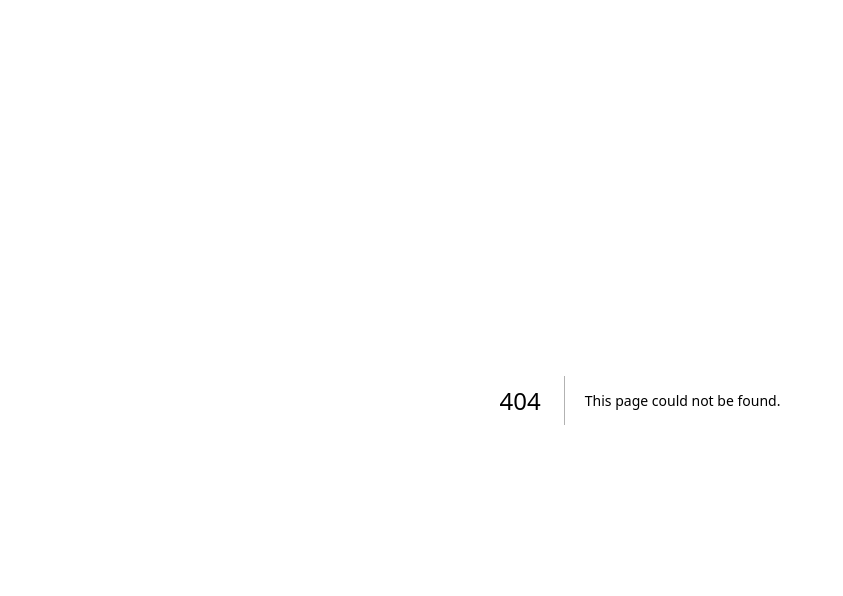
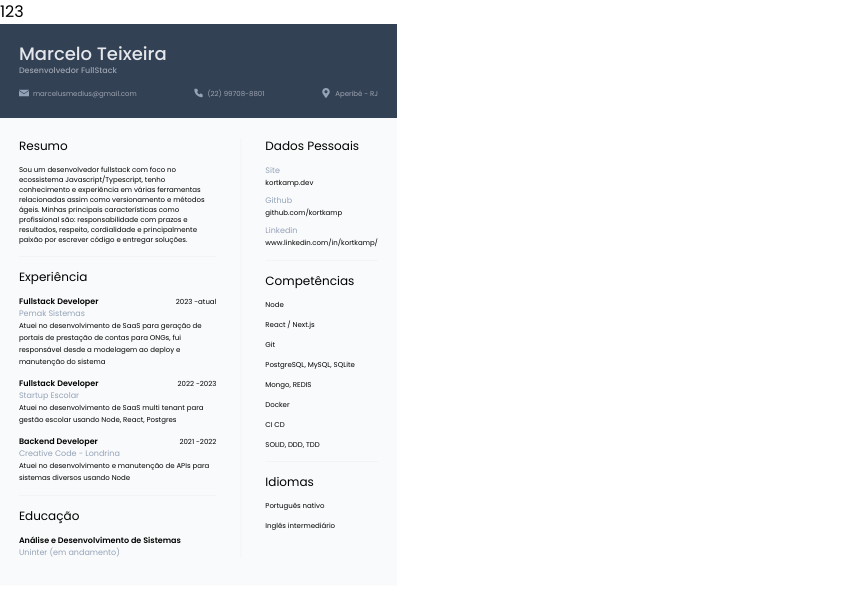
Before and after one commit to kortkamp/curriculum-online, a Next.js app: page /edit in a window 1280 px wide. Before the commit this address had no page. Shown: the top 596 px of the page, without its empty margins (0-843 px from the left). Built offline with nearby package versions, Linux system fonts and the light colour scheme.

Commit message:
feat: split curriculum to a component

```diff
--- /dev/null
+++ b/src/app/edit/page.tsx
@@ -0,0 +1,13 @@
+import Curriculum from '@/components/Curriculum';
+import { curriculum } from '../page';
+
+export default function Home() {
+  return (
+    <div className="">
+      <div>123</div>
+      <div className="scale-50 origin-top-left">
+        <Curriculum data={curriculum} />
+      </div>
+    </div>
+  );
+}
--- a/src/app/globals.css
+++ b/src/app/globals.css
@@ -4,5 +4,4 @@
 
 html,
 body {
-  background: rgb(259, 259, 259);
 }
--- a/src/app/page.tsx
+++ b/src/app/page.tsx
@@ -1,12 +1,21 @@
-import Divider from '@/components/Divider';
-import { ExperienceData, ExperienceItem } from '@/components/ExperienceItem';
-import Header from '@/components/Header';
-import Personal from '@/components/Personal';
-import SafeArea from '@/components/SafeArea';
-import Section from '@/components/Section';
-import Text from '@/components/Text';
+import Curriculum from '@/components/Curriculum';
 
-const experienceData: ExperienceData[] = [
+export const curriculum = {
+  headerData: {
+    name: 'Marcelo Teixeira',
+    title: 'Desenvolvedor FullStack',
+    contactData: {
+      mail: 'marcelusmedius@gmail.com',
+      phone: '(22) 99708-8801',
+      location: 'Aperibé - RJ',
+      locationLink: 'https://goo.gl/maps/2sELRQKVCeHoHok57',
+    },
+  },
+  resume: `Sou um desenvolvedor fullstack com foco no ecossistema Javascript/Typescript,
+          tenho conhecimento e experiência em várias ferramentas relacionadas assim como versionamento e métodos ágeis.
+          Minhas principais características como profissional são: responsabilidade com prazos e resultados,
+          respeito, cordialidade e principalmente paixão por escrever código e entregar soluções.`,
+  experienceData: [
     {
       company: 'Pemak Sistemas',
       position: 'Fullstack Developer',
@@ -28,9 +37,26 @@ const experienceData: ExperienceData[] = [
       startDate: '2021',
       endDate: '2022',
     },
-];
-
-const skills = [
+  ],
+  education: [{
+    course: 'Análise e Desenvolvimento de Sistemas',
+    institution: 'Uninter (em andamento)',
+  }],
+  personal: [
+    {
+      type: 'Site',
+      url: 'https://kortkamp.dev',
+    },
+    {
+      type: 'Github',
+      url: 'https://github.com/kortkamp',
+    },
+    {
+      type: 'Linkedin',
+      url: 'https://www.linkedin.com/in/kortkamp/',
+    },
+  ],
+  skills: [
     'Node',
     'React / Next.js',
     'Git',
@@ -39,66 +65,17 @@ const skills = [
     'Docker',
     'CI CD',
     'SOLID, DDD, TDD',
-];
-
-const languages = [
+  ],
+  languages: [
     'Português nativo',
     'Inglês intermediário',
-];
-
-const resume = `Sou um desenvolvedor fullstack com foco no ecossistema Javascript/Typescript,
-tenho conhecimento e experiência em várias ferramentas relacionadas assim como versionamento e métodos ágeis.
-Minhas principais características como profissional são: responsabilidade com prazos e resultados,
- respeito, cordialidade e principalmente paixão por escrever código e entregar soluções.`;
+  ],
+};
 
 export default function Home() {
   return (
-    <div className="">
-      <Header />
-      <main className="mt-10">
-        <SafeArea className="flex gap-2">
-          <article className="w-4/5">
-            <Section title="Resumo" className="flex gap-10">
-              <Text>{resume}</Text>
-            </Section>
-            <Divider />
-            <Section title="Experiência" className="flex gap-10">
-              {
-                experienceData.map((item) => (
-                  <ExperienceItem key={item.company + item.position} experienceData={item} />
-                ))
-              }
-            </Section>
-            <Divider />
-
-            <Section title="Educação">
-              <div className="flex flex-col">
-                <Text variant="subtitle">Análise e Desenvolvimento de Sistemas</Text>
-                <Text variant="light">Uninter (em andamento)</Text>
-              </div>
-            </Section>
-          </article>
-          <Divider variant="vertical" />
-          <aside className="">
-            <Section title="Dados Pessoais" variant="aside">
-              <Personal />
-            </Section>
-            <Divider />
-            <Section title="Competências" variant="aside">
-              {skills.map((skill) => (
-                <Text key={skill}>{skill}</Text>
-              ))}
-            </Section>
-            <Divider />
-            <Section title="Idiomas" variant="aside">
-              {languages.map((language) => (
-                <Text key={language}>{language}</Text>
-              ))}
-            </Section>
-          </aside>
-        </SafeArea>
-      </main>
-
+    <div className="flex justify-center">
+      <Curriculum data={curriculum} />
     </div>
   );
 }
--- a/src/components/Contact.tsx
+++ b/src/components/Contact.tsx
@@ -45,22 +45,33 @@ function LocationIcon() {
   );
 }
 
-function Contact() {
+export interface ContactData {
+  mail:string
+  phone: string
+  location: string
+  locationLink?: string
+}
+
+interface Props {
+  data: ContactData
+}
+
+function Contact({ data }:Props) {
   return (
     <ul className="flex justify-between text-sm text-gray-400">
       <ContactItem>
         <MailIcon />
         <span>
-          <Link className="flex gap-2" href="mailto:marcelusmedius@gmail.com">
-            marcelusmedius@gmail.com
+          <Link className="flex gap-2" href={`mailto:${data.mail}`}>
+            {data.mail}
           </Link>
         </span>
       </ContactItem>
       <ContactItem>
         <PhoneIcon />
         <span>
-          <Link className="flex gap-2" href="tel:(22) 99708-8801">
-            (22) 99708-8801
+          <Link className="flex gap-2" href={`tel:${data.phone}`}>
+            {data.phone}
           </Link>
 
         </span>
@@ -68,8 +79,8 @@ function Contact() {
       <ContactItem>
         <LocationIcon />
         <span>
-          <Link className="flex gap-2" href="https://goo.gl/maps/2sELRQKVCeHoHok57">
-            Aperibé - RJ
+          <Link className="flex gap-2" href={data.locationLink || ''}>
+            {data.location}
           </Link>
         </span>
       </ContactItem>
--- /dev/null
+++ b/src/components/Curriculum.tsx
@@ -0,0 +1,82 @@
+import Divider from './Divider';
+import { ExperienceData, ExperienceItem } from './ExperienceItem';
+import Header, { HeaderData } from './Header';
+import Personal, { PersonalData } from './Personal';
+import SafeArea from './SafeArea';
+import Section from './Section';
+import Text from './Text';
+
+interface CurriculumData {
+  headerData: HeaderData
+  resume:string
+  experienceData: ExperienceData[]
+  education: {
+    course: string
+    institution: string,
+  }[]
+  personal: PersonalData[]
+  skills: string[]
+  languages: string[]
+}
+
+interface Props {
+  data: CurriculumData
+}
+
+function Curriculum({ data }: Props) {
+  const {
+    headerData, resume, experienceData, education, personal, skills, languages,
+  } = data;
+  return (
+    <div className="w-[210mm] h-[297mm] bg-gray-50">
+      <Header data={headerData} />
+      <main className="mt-10">
+        <SafeArea className="flex gap-2">
+          <article className="w-4/5">
+            <Section title="Resumo" className="flex gap-10">
+              <Text>{resume}</Text>
+            </Section>
+            <Divider />
+            <Section title="Experiência" className="flex gap-10">
+              {
+                experienceData.map((item) => (
+                  <ExperienceItem key={item.company + item.position} experienceData={item} />
+                ))
+              }
+            </Section>
+            <Divider />
+
+            <Section title="Educação">
+              {education.map((item) => (
+                <div key={item.course + item.institution} className="flex flex-col">
+                  <Text variant="subtitle">{item.course}</Text>
+                  <Text variant="light">{item.institution}</Text>
+                </div>
+              ))}
+            </Section>
+          </article>
+          <Divider variant="vertical" />
+          <aside className="">
+            <Section title="Dados Pessoais" variant="aside">
+              <Personal data={personal} />
+            </Section>
+            <Divider />
+            <Section title="Competências" variant="aside">
+              {skills.map((skill) => (
+                <Text key={skill}>{skill}</Text>
+              ))}
+            </Section>
+            <Divider />
+            <Section title="Idiomas" variant="aside">
+              {languages.map((language) => (
+                <Text key={language}>{language}</Text>
+              ))}
+            </Section>
+          </aside>
+        </SafeArea>
+      </main>
+    </div>
+  );
+}
+
+export default Curriculum;
--- a/src/components/Divider.tsx
+++ b/src/components/Divider.tsx
@@ -10,7 +10,7 @@ function Divider({ variant = 'horizontal', className }:Props) {
     <div className={
         clsx(
           'border-gray-100',
-          { 'border-t-2  my-10': variant === 'horizontal' },
+          { 'border-t-2  my-6': variant === 'horizontal' },
           { 'border-l-2  mx-10': variant === 'vertical' },
           className,
         )
--- a/src/components/Header.tsx
+++ b/src/components/Header.tsx
@@ -1,21 +1,31 @@
-import Contact from './Contact';
+import Contact, { ContactData } from './Contact';
 import SafeArea from './SafeArea';
 
-function Header() {
+export interface HeaderData {
+  name: string
+  title: string
+  contactData: ContactData
+}
+
+interface Props {
+  data:HeaderData
+}
+
+function Header({ data }:Props) {
   return (
     <header className="bg-slate-700 text-gray-200">
       <SafeArea className="py-10">
         <div className="text-4xl">
           <h1 className="font-medium">
-            Marcelo Teixeira
+            {data.name}
           </h1>
         </div>
         <div className="font-medium text-gray-400 mb-6">
           <h3>
-            Desenvolvedor Fullstack
+            {data.title}
           </h3>
         </div>
-        <Contact />
+        <Contact data={data.contactData} />
       </SafeArea>
     </header>
 
--- a/src/components/Personal.tsx
+++ b/src/components/Personal.tsx
@@ -2,29 +2,14 @@ import Link from 'next/link';
 import { ReactNode } from 'react';
 import Text from './Text';
 
-interface ContactData {
+export interface PersonalData {
   type: string
-  label: string
   url: string
 }
 
-const personal: ContactData[] = [
-  {
-    type: 'Site',
-    label: 'kortkamp.dev',
-    url: 'https://kortkamp.dev',
-  },
-  {
-    type: 'Github',
-    label: 'github.com/kortkamp',
-    url: 'https://github.com/kortkamp',
-  },
-  {
-    type: 'Linkedin',
-    label: 'linkedin.com/in/kortkamp',
-    url: 'https://www.linkedin.com/in/kortkamp/',
-  },
-];
+interface Props {
+  data: PersonalData[]
+}
 
 function PersonalItem({ children }:{ children: ReactNode }) {
   return (
@@ -34,15 +19,15 @@ function PersonalItem({ children }:{ children: ReactNode }) {
   );
 }
 
-function Personal() {
+function Personal({ data }:Props) {
   return (
     <ul className="flex flex-col gap-3">
       {
-        personal.map((item) => (
+        data.map((item) => (
           <PersonalItem key={item.type}>
             <Text variant="light">{item.type}</Text>
             <Link href={item.url}>
-              <Text variant="standard">{item.label}</Text>
+              <Text variant="standard">{item.url.split('//')[1]}</Text>
             </Link>
           </PersonalItem>
         ))
--- a/src/components/SafeArea.tsx
+++ b/src/components/SafeArea.tsx
@@ -6,7 +6,7 @@ interface SafeAreaProps {
 function SafeArea({ children, className = '' }: SafeAreaProps) {
   return (
     <div
-      className={`max-w-[1024px] mx-auto px-10 ${className}`}
+      className={`max-w-[1024px] mx-auto px-[1cm] ${className}`}
     >
       {children}
     </div>
```
Also changed, not shown: src/app/layout.tsx (+5 -5 lines). Lines whose indentation alone changed are shown as unchanged.
